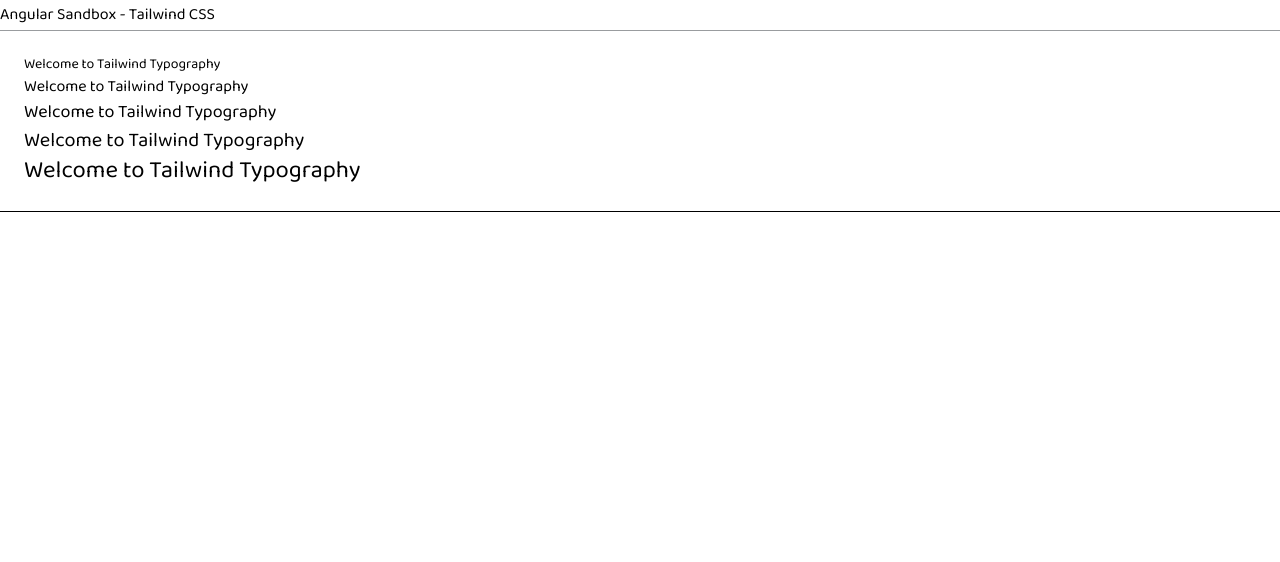
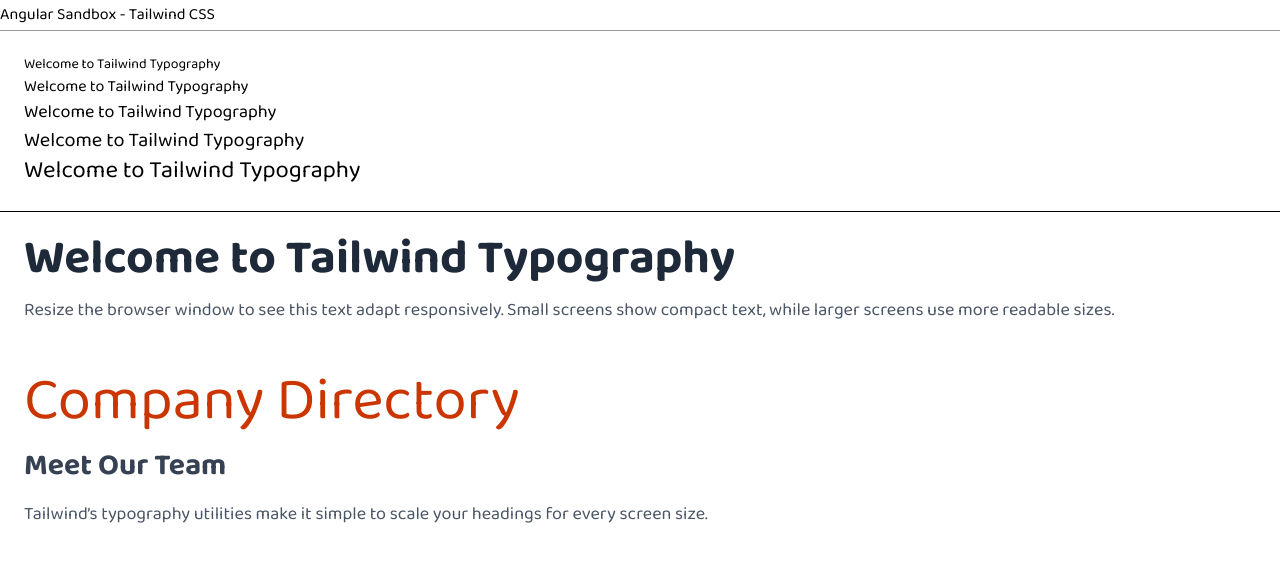
Before and after one commit to ozgursarikamis/angular-sandbox, an Angular app: page / in a window 1280 px wide. Shown: the top 562 px of the page. Built offline with nearby package versions, Linux system fonts and the light colour scheme.

Commit message:
Typograhy: Text sizes

```diff
--- a/src/app/typography/typography.component.html
+++ b/src/app/typography/typography.component.html
@@ -7,3 +7,25 @@
 </div>
 
 <hr>
+
+<div class="p-6">
+    <h1 class="text-2xl md:text-4xl lg:text-5xl font-bold text-gray-800 mb-3">
+        Welcome to Tailwind Typography
+    </h1>
+    <p class="text-sm md:text-base lg:text-lg text-gray-600 leading-relaxed">
+        Resize the browser window to see this text adapt responsively.
+        Small screens show compact text, while larger screens use more readable sizes.
+    </p>
+</div>
+
+<div class="space-y-4 p-6">
+  <h1 class="text-3xl sm:text-4xl md:text-5xl lg:text-6xl text-orange-700">
+    Company Directory
+  </h1>
+  <h2 class="text-xl sm:text-2xl md:text-3xl font-semibold text-gray-700">
+    Meet Our Team
+  </h2>
+  <p class="text-sm sm:text-base md:text-lg text-gray-600">
+    Tailwind’s typography utilities make it simple to scale your headings for every screen size.
+  </p>
+</div>
```
